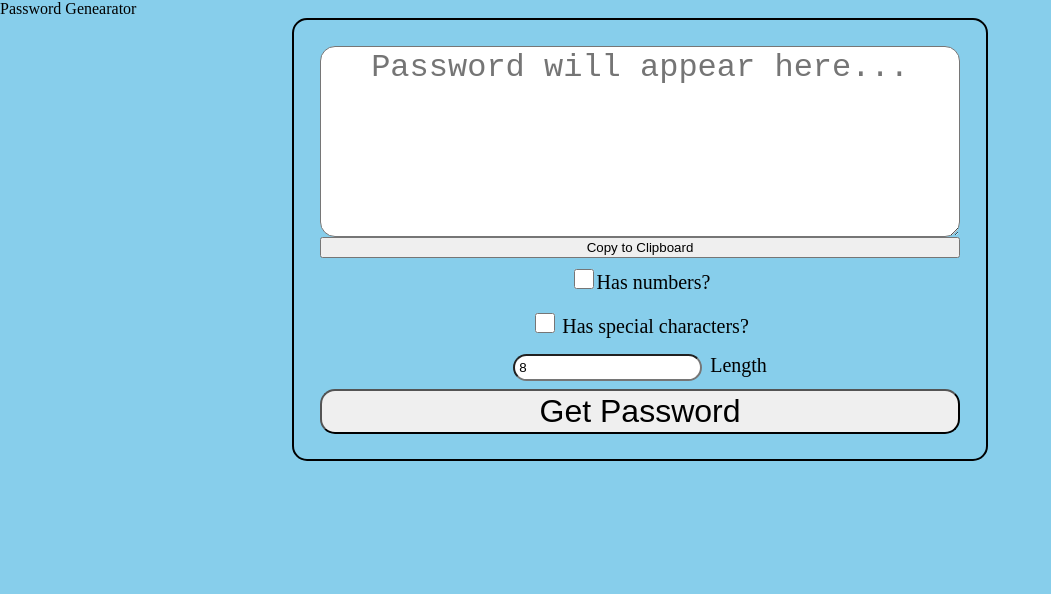
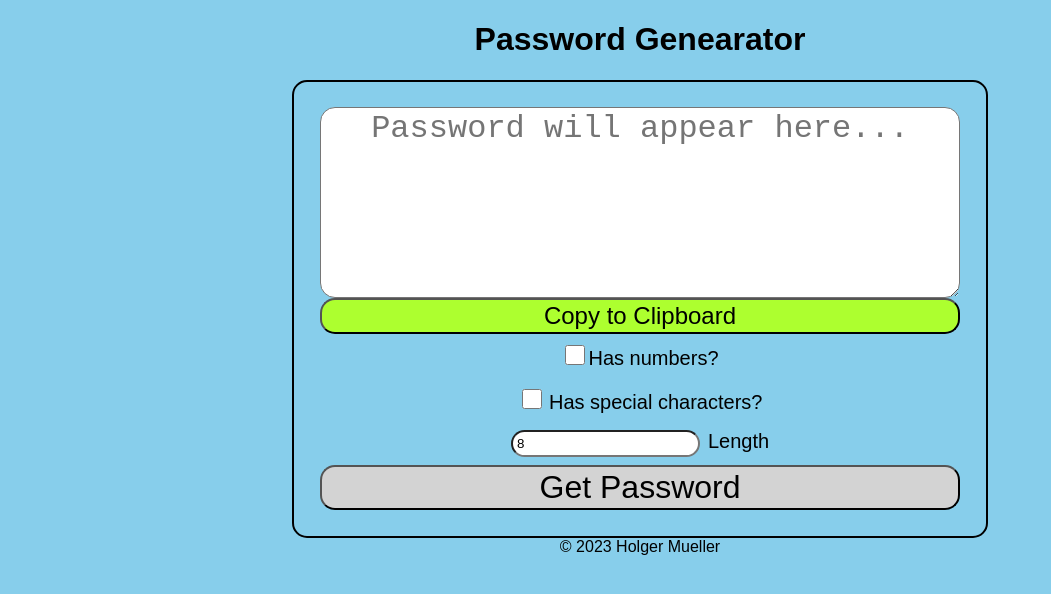
Before and after one commit to Holgermueller/vjspassgen, a website: page index.html in a window 1280 px wide. Shown: the whole page, without its empty margins (0-1051 px from the left). Drawn offline with Linux system fonts and the light colour scheme.

Commit message:
added post css

```diff
--- a/index.html
+++ b/index.html
@@ -4,11 +4,11 @@
     <meta charset="UTF-8" />
     <meta http-equiv="X-UA-Compatible" content="IE=edge" />
     <meta name="viewport" content="width=device-width, initial-scale=1.0" />
-    <link rel="stylesheet" href="styles.css" />
+    <link rel="stylesheet" href="public/styles.css" />
     <title>Password Generator</title>
   </head>
   <body>
-    <header>Password Genearator</header>
+    <header><h1>Password Genearator</h1></header>
     <section class="password-generator" id="passwordGenerator">
       <textarea
         class="password-display"
@@ -60,6 +60,7 @@
         Get Password
       </button>
     </section>
+    <footer>&copy; 2023 Holger Mueller</footer>
 
     <script src="scripts.js"></script>
   </body>
--- /dev/null
+++ b/postcss.config.js
@@ -0,0 +1,3 @@
+module.exports = {
+  plugins: [require("autoprefixer"), require("cssnano")],
+};
--- /dev/null
+++ b/public/styles.css
@@ -0,0 +1 @@
+body,html{background-color:skyblue;font-family:sans-serif;margin:0;padding:0}h1{text-align:center}.password-generator{border:2px solid #000;border-radius:15px;display:flex;flex-direction:column;margin:auto;padding:2%;width:50%}.password-display{border-radius:15px;font-size:2rem;padding:2px;text-align:center}.copy-to-clipboard{background-color:#adff2f;border-radius:15px;font-size:1.5rem;padding:2px}.input-container{margin:8px auto}input[type=checkbox]{border-radius:15px;height:20px;padding:2px;width:20px}input[type=number]{border-radius:15px;margin-right:8px;padding:4px}label{cursor:pointer;font-size:1.25rem}.generate-password{background-color:#d3d3d3;border-radius:15px;font-size:2rem;padding:2px}footer{bottom:0;left:0;text-align:center}
--- a/styles.css
+++ b/styles.css
@@ -3,6 +3,10 @@ html {
   padding: 0;
   margin: 0;
   background-color: skyblue;
+  font-family: sans-serif;
+}
+h1 {
+  text-align: center;
 }
 
 .password-generator {
@@ -20,6 +24,13 @@ html {
   font-size: 2rem;
   padding: 2px;
   text-align: center;
+}
+
+.copy-to-clipboard {
+  font-size: 1.5rem;
+  padding: 2px;
+  border-radius: 15px;
+  background-color: greenyellow;
 }
 
 .input-container {
@@ -48,4 +59,11 @@ label {
   font-size: 2rem;
   padding: 2px;
   border-radius: 15px;
+  background-color: lightgray;
 }
+
+footer {
+  text-align: center;
+  bottom: 0;
+  left: 0;
+}
```
Also changed, not shown: package.json (added, +18 -0 lines), 2 other files.
